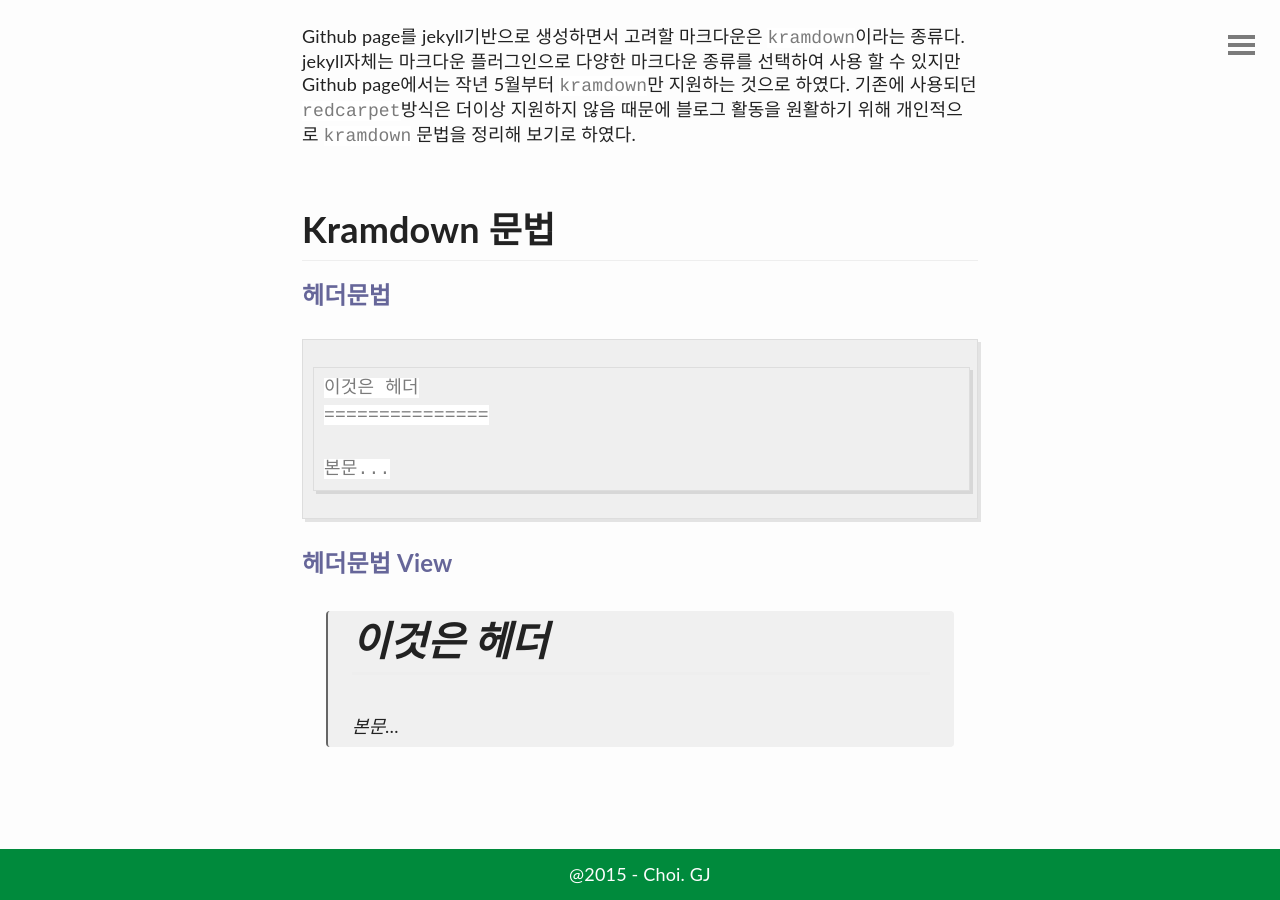
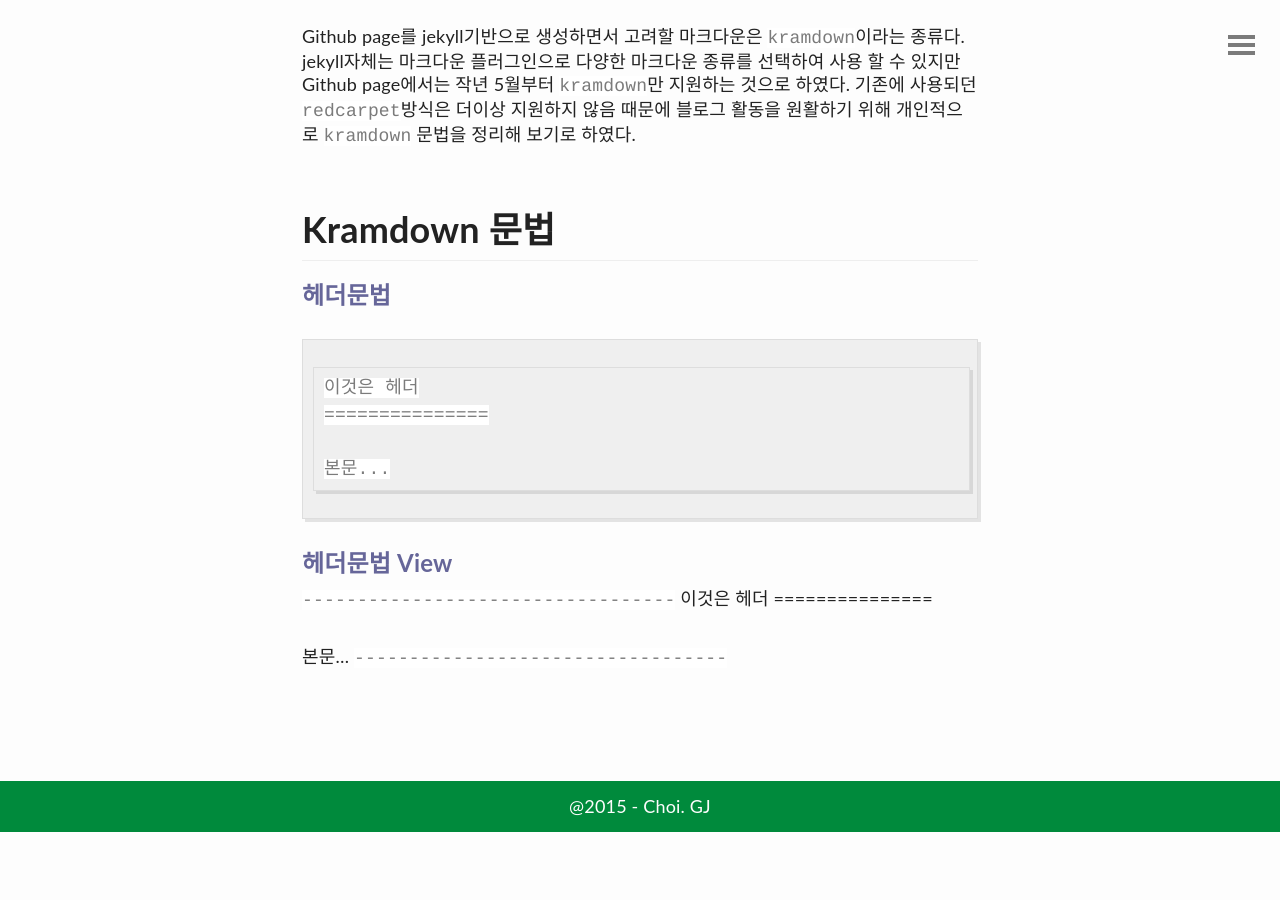
Before and after one commit to gjchoi/gjchoi.bak, a Jekyll site: the page built from _posts/2016-02-21-Kramdown(마크다운)-사용법.md, in a window 1280 px wide and 900 px high, scrolled down 660 px. Built offline with Jekyll 4.4.1, drawn with Linux system fonts in a browser that asks for light colours; comment, search, counter and statistics services are not loaded; after the commit the page ends 1492 px from its top, so only the background shows below that.

```diff
--- a/_posts/2016-02-21-Kramdown(마크다운)-사용법.md
+++ b/_posts/2016-02-21-Kramdown(마크다운)-사용법.md
@@ -24,7 +24,9 @@ Kramdown 문법
 
 #### 헤더문법 View
 
-> 이것은 헤더
-> ===============
->
-> 본문...
+`----------------------------------`
+이것은 헤더
+===============
+
+본문...
+`----------------------------------`
```
